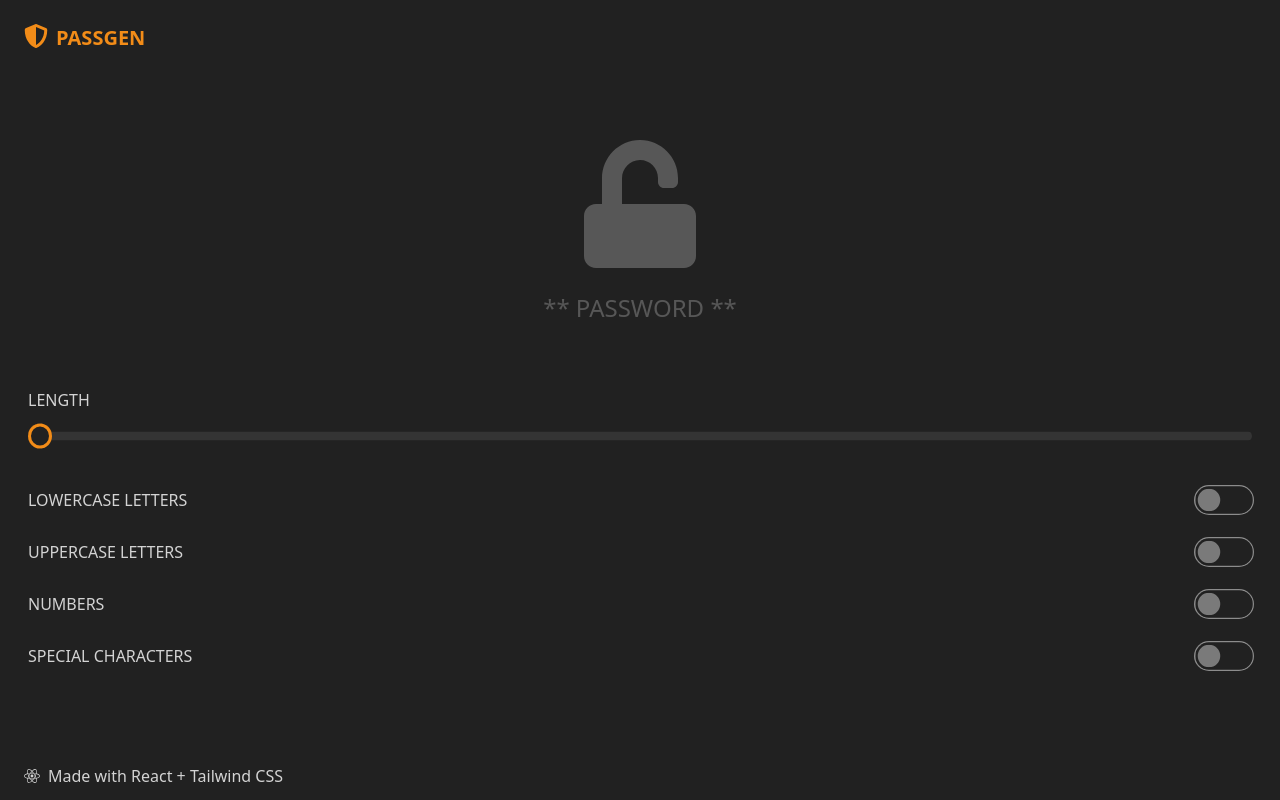
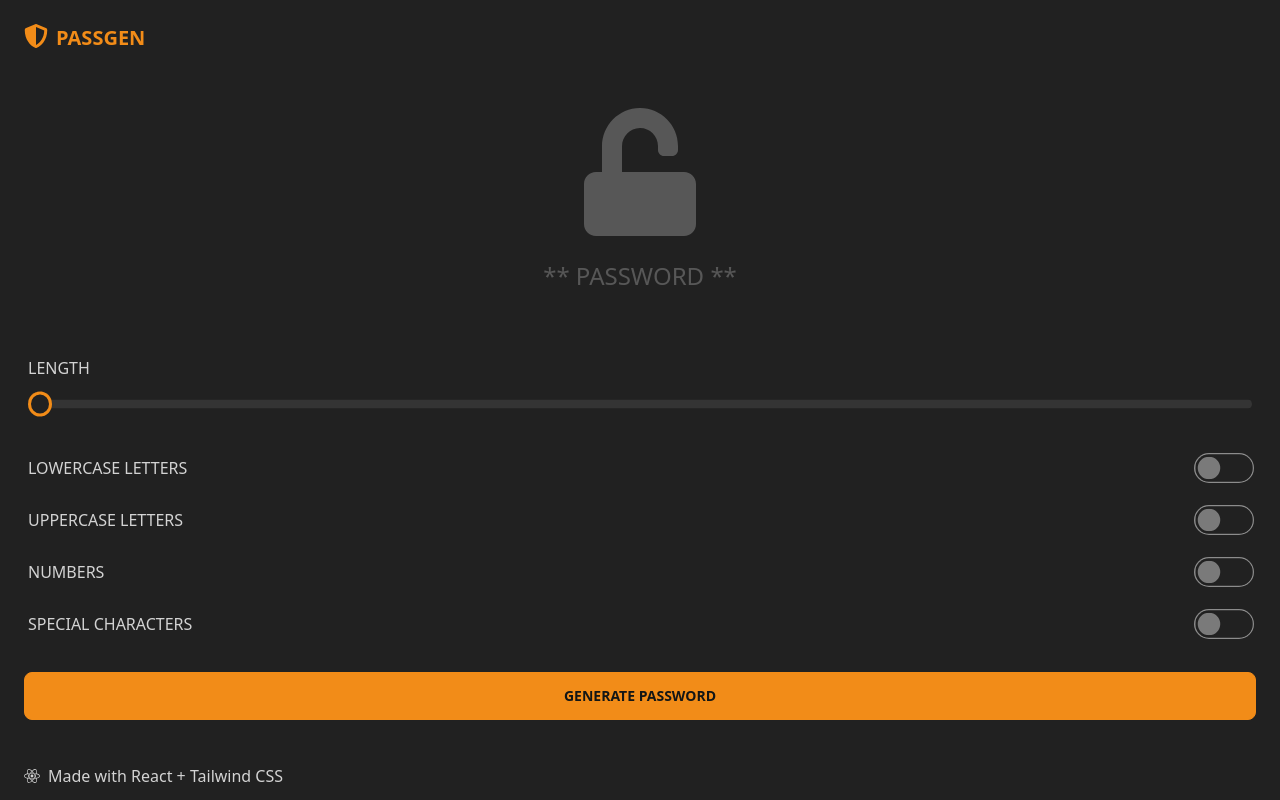
Before and after one commit to jxhnkndl/react-password-gen, a React (Create React App) app: page / in a window 1280 px wide. Built offline with nearby package versions, Linux system fonts and the light colour scheme.

Commit message:
add generate password button and create handler for passing options back to password context

```diff
--- a/src/components/PasswordForm.js
+++ b/src/components/PasswordForm.js
@@ -1,4 +1,5 @@
-import React, { useState } from 'react';
+import React, { useState, useContext } from 'react';
+import PasswordContext from '../context/PasswordContext';
 
 function PasswordForm() {
   const [length, setLength] = useState(0);
@@ -9,11 +10,13 @@ function PasswordForm() {
     specialChars: false,
   });
 
+  const { generatePassword } = useContext(PasswordContext);
+
   // update length state
   const handleLength = (event) => {
-    console.log(event.target.value)
+    console.log(event.target.value);
     setLength(event.target.value);
-  }
+  };
 
   // update options state through toggle switches
   const handleCheck = (event) => {
@@ -23,6 +26,12 @@ function PasswordForm() {
       ...options,
       [name]: checked,
     });
+  };
+
+  // pass length and password options to password context
+  // and generate password
+  const handleSubmit = (event) => {
+    generatePassword(length, options);
   };
 
   return (
@@ -91,6 +100,9 @@ function PasswordForm() {
           />
         </label>
       </div>
+      <button className="btn btn-primary btn-block mt-4" onClick={handleSubmit}>
+        Generate Password
+      </button>
     </section>
   );
 }
```
